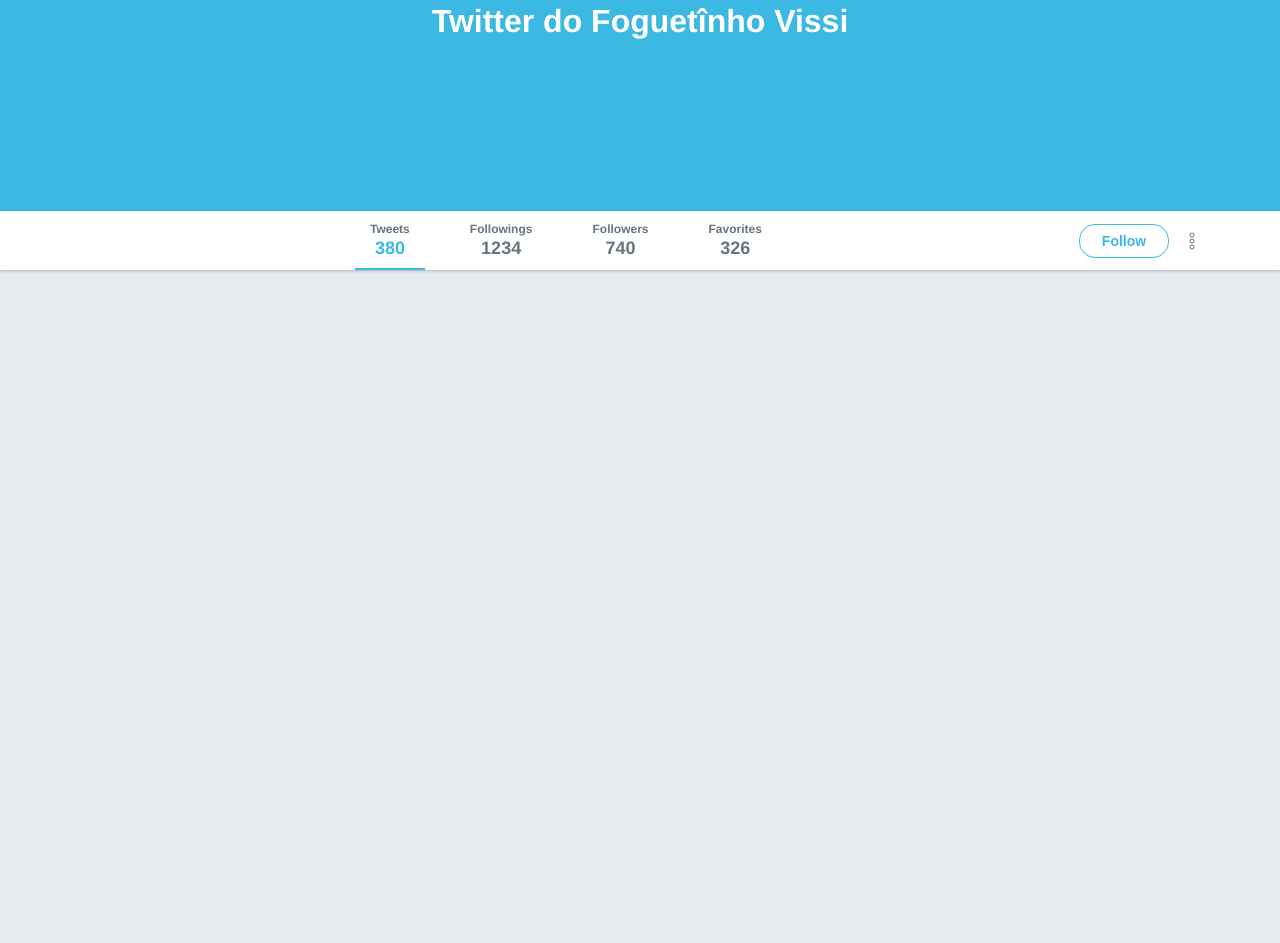
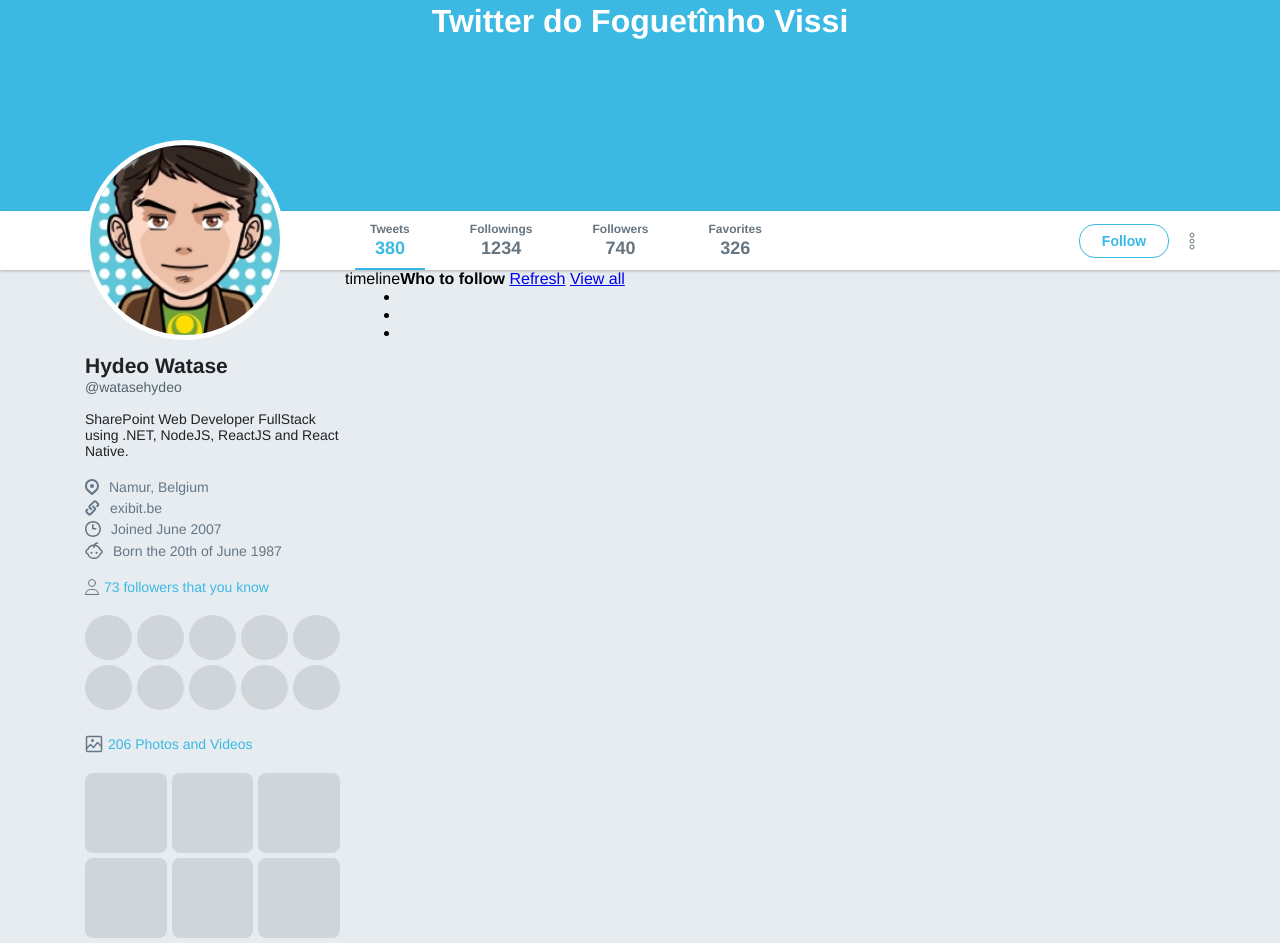
Before and after one commit to hydeowatase/flexbox-study, a plain HTML site: page twitter/index.html in a window 1280 px wide. Shown: the part 215-1158 px from the top of the page. Before the commit the page ends 800 px from the top, so only its background shows below. Drawn offline with Linux system fonts and the light colour scheme.

Commit message:
Developing: Tweet Layout.

```diff
--- a/twitter/index.html
+++ b/twitter/index.html
@@ -57,6 +57,64 @@
             </div>
         </div>
     </div>
+    <div class="wrapper-content content">
+        <aside class="profile">
+            <img class="avatar" src="images/avatar.png" alt="Hydeo Watase">
+            <h1>Hydeo Watase</h1>
+            <span>@watasehydeo</span>
+            <p>SharePoint Web Developer FullStack using .NET, NodeJS, ReactJS and React Native.</p>
+            <ul class="list-profile-details">
+                <li><img src="images/place.svg" alt="Place"> Namur, Belgium</li>
+                <li><img src="images/url.svg" alt="Url"> exibit.be</li>
+                <li><img src="images/joined.svg" alt="Joined"> Joined June 2007</li>
+                <li><img src="images/born.svg" alt="Born"> Born the 20th of June 1987</li>
+            </ul>
+
+            <div class="widget followers">
+                <strong><img src="images/followers.svg" alt="Followers"> 73 followers that you know</strong>
+                <ul>
+                    <li></li>
+                    <li></li>
+                    <li></li>
+                    <li></li>
+                    <li></li>
+                    <li></li>
+                    <li></li>
+                    <li></li>
+                    <li></li>
+                    <li></li>
+                </ul>
+            </div>
+
+            <div class="widget images">
+                <strong><img src="images/images.svg" alt="Images"> 206 Photos and Videos</strong>
+                <ul>
+                    <li></li>
+                    <li></li>
+                    <li></li>
+                    <li></li>
+                    <li></li>
+                    <li></li>
+                </ul>
+            </div>
+        </aside>
+        <section class="timeline">timeline</section>
+        <aside class="widgets">
+            <div class="widget follow">
+                <div class="title">
+                    <strong>Who to follow</strong>
+                    <a href="#">Refresh</a>
+                    <a href="#">View all</a>
+                </div>
+                <ul>
+                    <li></li>
+                    <li></li>
+                    <li></li>
+                </ul>
+            </div>
+            <div class="widget trends"></div>
+        </aside>
+    </div>
 </body>
 
 </html>
--- a/twitter/styles.css
+++ b/twitter/styles.css
@@ -248,3 +248,141 @@ div.bar .content .actions button {
     border-radius: 16px;
     margin-right: 20px;
 }
+
+
+/* Estilizando Profile, lateral esquerda */
+
+.wrapper-content {
+    display: flex;
+}
+
+
+/* Lagura geral da coluna profile */
+
+.wrapper-content aside.profile {
+    width: 260px;
+}
+
+
+/* Estilização do avatar do profile */
+
+.wrapper-content aside.profile img.avatar {
+    width: 200px;
+    height: 200px;
+    border-radius: 50%;
+    border: 5px solid #fff;
+    margin-top: -130px;
+}
+
+
+/* Estilização do nome do profile */
+
+.wrapper-content aside.profile h1 {
+    font-size: 21px;
+    color: #1f2226;
+    margin-top: 10px;
+}
+
+
+/* Estilização do user do profile */
+
+.wrapper-content aside.profile span {
+    font-size: 14px;
+    color: #53626c;
+}
+
+
+/* Estilização do Description do profile */
+
+.wrapper-content aside.profile p {
+    font-size: 14px;
+    color: #1f2226;
+    margin-top: 15px;
+}
+
+
+/* Estilização a lista de dados gerais do profile */
+
+.wrapper-content aside.profile ul.list-profile-details {
+    list-style: none;
+    margin-top: 20px;
+}
+
+.wrapper-content aside.profile ul.list-profile-details li {
+    font-size: 14px;
+    color: #657786;
+    display: flex;
+    align-items: center;
+    margin-top: 5px;
+}
+
+
+/* Removendo o margin-top do 1º LI */
+
+.wrapper-content aside.profile ul.list-profile-details li:first-child {
+    margin-top: 0;
+}
+
+.wrapper-content aside.profile li img {
+    margin-right: 10px;
+}
+
+
+/* Estilizand os widgets */
+
+.wrapper-content aside.profile .widget {
+    margin-top: 20px;
+}
+
+.wrapper-content aside.profile .widget strong {
+    font-weight: normal;
+    color: #3bb9e3;
+    font-size: 14px;
+    display: flex;
+    align-items: center;
+    margin-bottom: 20px;
+}
+
+.wrapper-content aside.profile .widget strong img {
+    margin-right: 5px;
+}
+
+
+/* Estilizando os Followers */
+
+.wrapper-content aside.profile .followers ul {
+    list-style: none;
+    display: flex;
+    flex-wrap: wrap;
+    align-content: flex-start;
+    align-items: flex-start;
+}
+
+.wrapper-content aside.profile .followers ul li {
+    height: 45px;
+    width: 45px;
+    background: #D0D5D9;
+    border-radius: 50%;
+    flex: 1 0 auto;
+    margin: 0 5px 5px 0;
+}
+
+
+/* Estilizando Images e Videos */
+
+.wrapper-content aside.profile .images ul {
+    list-style: none;
+    display: flex;
+    flex-wrap: wrap;
+    align-content: flex-start;
+    align-items: flex-start;
+}
+
+.wrapper-content aside.profile .images ul li {
+    height: 80px;
+    width: 80px;
+    background: #D0D5D9;
+    border-radius: 8px;
+    flex: 1 0 auto;
+    margin: 0 5px 5px 0;
+}
```
